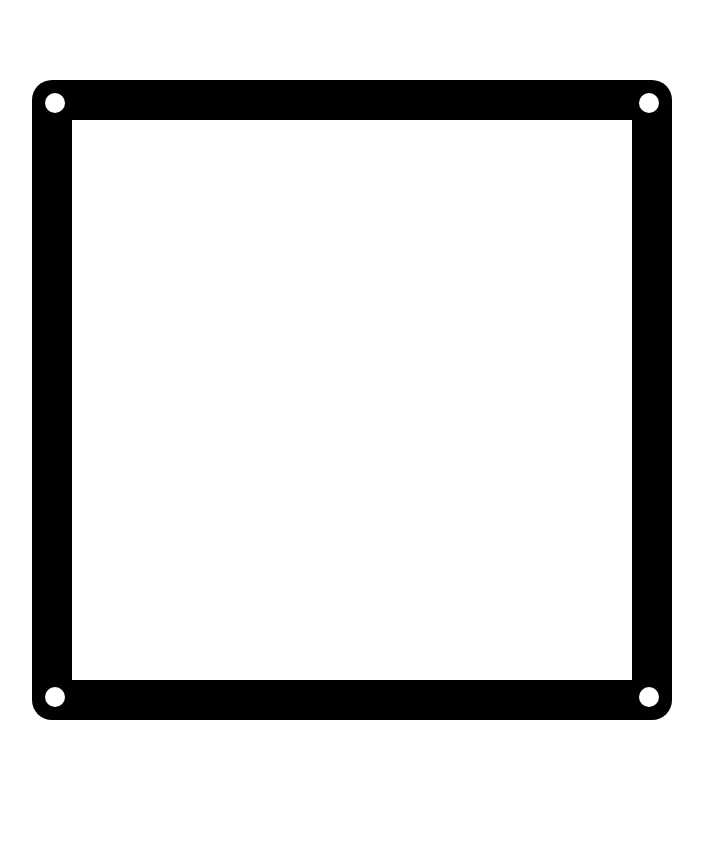
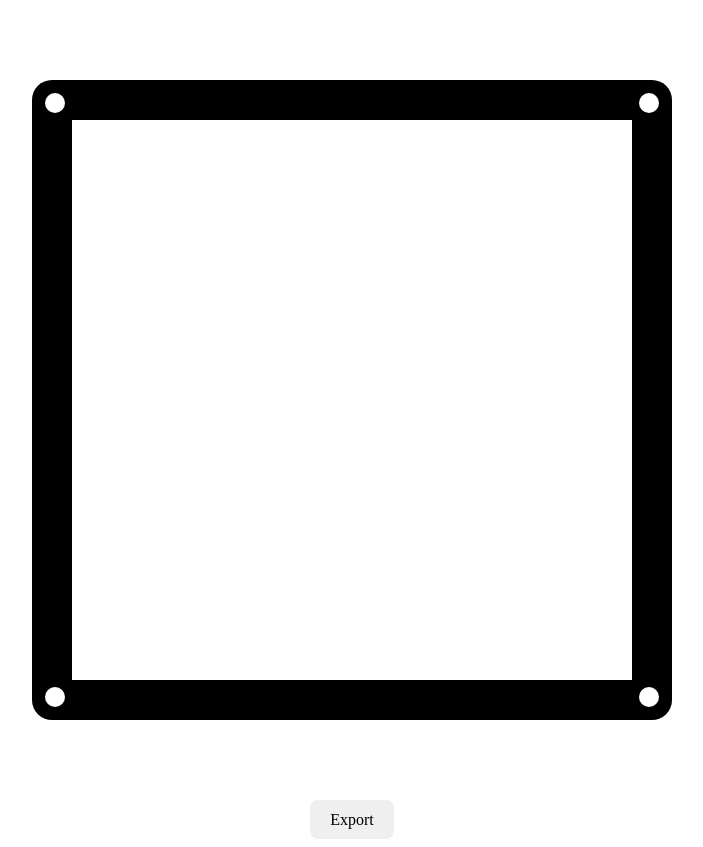
Before and after one commit to dpengineering/Elementary-Maze-Builder, a React (Vite) app: page / in a window 1280 px wide. Shown: the whole page, without its empty margins (288-991 px from the left). Before the commit the page ends 800 px from the top, so only its background shows below. Built offline with nearby package versions, Linux system fonts and the light colour scheme.

Commit message:
Basic svg export using cesar's code

```diff
--- a/src/App.css
+++ b/src/App.css
@@ -1,3 +1,16 @@
+button {
+    border-radius: 8px;
+    border: 1px solid transparent;
+    padding: 0.6em 1.2em;
+    font-size: 1em;
+    font-weight: 500;
+    font-family: inherit;
+    cursor: pointer;
+    transition: border-color 0.25s;
+  }
+  button:hover {
+    border-color: #000000;
+  }
 .cell {
     display: flex;
     align-items: center;
--- a/src/App.jsx
+++ b/src/App.jsx
@@ -85,6 +85,7 @@ export default function App() {
           />
         </div>
       </div>
+      <button onClick={() => exportToSVG(grid)}>Export</button>
     </div>
   );
 }
@@ -140,3 +141,63 @@ function Cell(props) {
     </div>
   );
 }
+
+function exportToSVG(grid) {
+  const svgWidth = grid.length * cellSize;
+  const svgHeight = grid[0].length * cellSize;
+  const borderRadius = cellSize / 2;
+
+  let svgContent = `<svg xmlns="http://www.w3.org/2000/svg" width="${svgWidth}" height="${svgHeight}" viewBox="0 0 ${svgWidth} ${svgHeight}">`;
+
+  // Define a mask to "cut out" the inner open area of the maze
+  svgContent += `
+    <defs>
+      <mask id="mazeMask">
+        <rect width="${svgWidth}" height="${svgHeight}" fill="white"/> <!-- Full mask background -->
+        <rect x="${cellSize}" y="${cellSize}" width="${svgWidth - 2 * cellSize}" height="${svgHeight - 2 * cellSize}" fill="black"/> <!-- Cut out the inside -->
+      </mask>
+    </defs>`;
+
+  // Draw the outer border using the mask (so only the walls remain)
+  svgContent += `
+    <path d="
+      M ${borderRadius} 0
+      H ${svgWidth - borderRadius}
+      A ${borderRadius} ${borderRadius} 0 0 1 ${svgWidth} ${borderRadius}
+      V ${svgHeight - borderRadius}
+      A ${borderRadius} ${borderRadius} 0 0 1 ${svgWidth - borderRadius} ${svgHeight}
+      H ${borderRadius}
+      A ${borderRadius} ${borderRadius} 0 0 1 0 ${svgHeight - borderRadius}
+      V ${borderRadius}
+      A ${borderRadius} ${borderRadius} 0 0 1 ${borderRadius} 0
+      Z
+    " fill="black" mask="url(#mazeMask)"/>`;
+
+  // Draw maze walls inside the grid
+  for (let row = 1; row < grid.length - 1; row++) {
+    for (let col = 1; col < grid[0].length - 1; col++) {
+      if (grid[row][col]) {
+        svgContent += `<rect x="${col * cellSize}" y="${row * cellSize}" width="${cellSize}" height="${cellSize}" fill="black"/>`;
+      }
+    }
+  }
+
+  // Add white circles inside the four corner cells
+  const circleRadius = 7; // Adjust size if needed
+  const circleOffset = cellSize / 2;
+  svgContent += `
+    <circle cx="${circleOffset}" cy="${circleOffset}" r="${circleRadius}" fill="white"/> <!-- Top-left -->
+    <circle cx="${svgWidth - circleOffset}" cy="${circleOffset}" r="${circleRadius}" fill="white"/> <!-- Top-right -->
+    <circle cx="${circleOffset}" cy="${svgHeight - circleOffset}" r="${circleRadius}" fill="white"/> <!-- Bottom-left -->
+    <circle cx="${svgWidth - circleOffset}" cy="${svgHeight - circleOffset}" r="${circleRadius}" fill="white"/> <!-- Bottom-right -->
+  `;
+
+  svgContent += `</svg>`;
+
+  // Create and trigger the download
+  const blob = new Blob([svgContent], { type: "image/svg+xml" });
+  const link = document.createElement("a");
+  link.href = URL.createObjectURL(blob);
+  link.download = "maze.svg";
+  link.click();
+}
```
